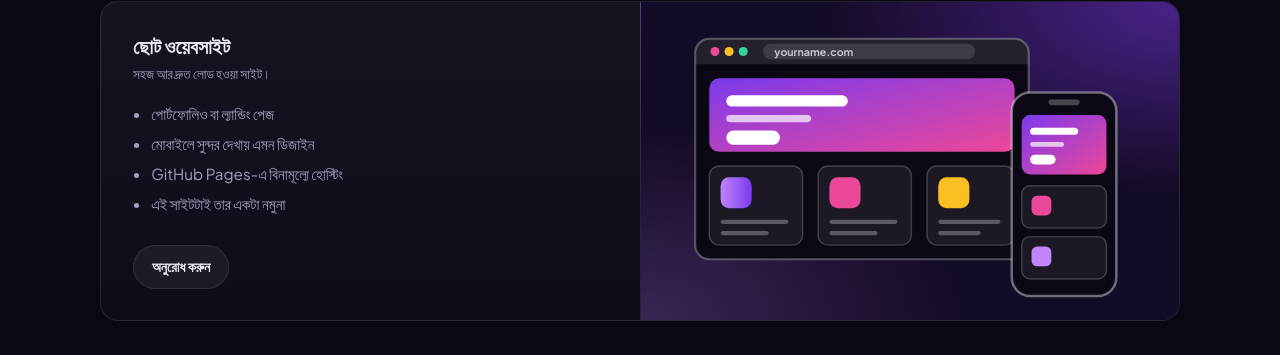
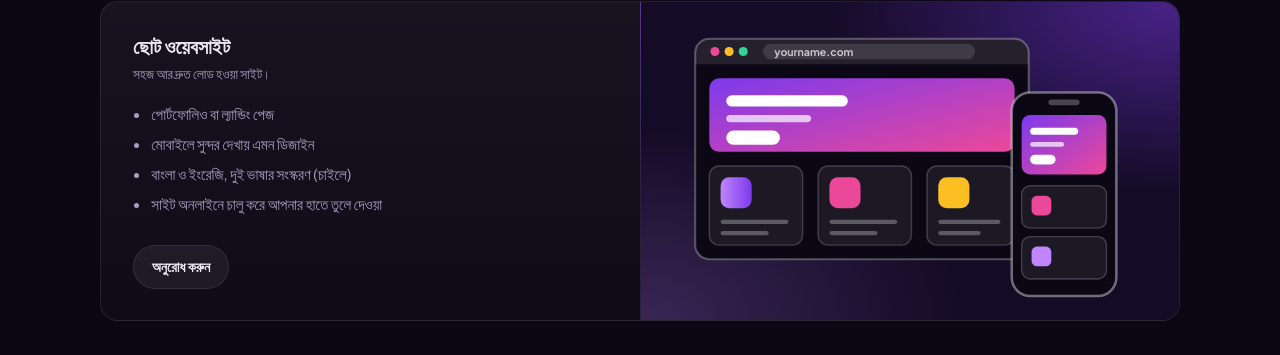
Before and after one commit to tropelon/Ponzile, a Jekyll site: the page built from services.html, in a window 1280 px wide and 900 px high, scrolled down 1861 px. Shown: the part 96-451 px from the top of the window. Built offline with Jekyll 4.4.1, drawn with Linux system fonts in a browser that asks for light colours.

Commit message:
Update service list in services.html

```diff
--- a/services.html
+++ b/services.html
@@ -246,8 +246,8 @@ permalink: /services/
       <ul>
         <li><span class="bn">পোর্টফোলিও বা ল্যান্ডিং পেজ</span><span class="en">Portfolio or landing pages</span></li>
         <li><span class="bn">মোবাইলে সুন্দর দেখায় এমন ডিজাইন</span><span class="en">Mobile-friendly design</span></li>
-        <li><span class="bn">GitHub Pages-এ বিনামূল্যে হোস্টিং</span><span class="en">Free hosting on GitHub Pages</span></li>
-        <li><span class="bn">এই সাইটটাই তার একটা নমুনা</span><span class="en">This very site is an example</span></li>
+        <li><span class="bn">বাংলা ও ইংরেজি, দুই ভাষার সংস্করণ (চাইলে)</span><span class="en">Bangla and English versions, if you want</span></li>
+        <li><span class="bn">সাইট অনলাইনে চালু করে আপনার হাতে তুলে দেওয়া</span><span class="en">We put the site online and hand it over to you</span></li>
       </ul>
       <a class="btn go" href="{{ '/contact/?service=website' | relative_url }}"><span class="bn">অনুরোধ করুন</span><span class="en">Request this</span></a>
     </div>
```
